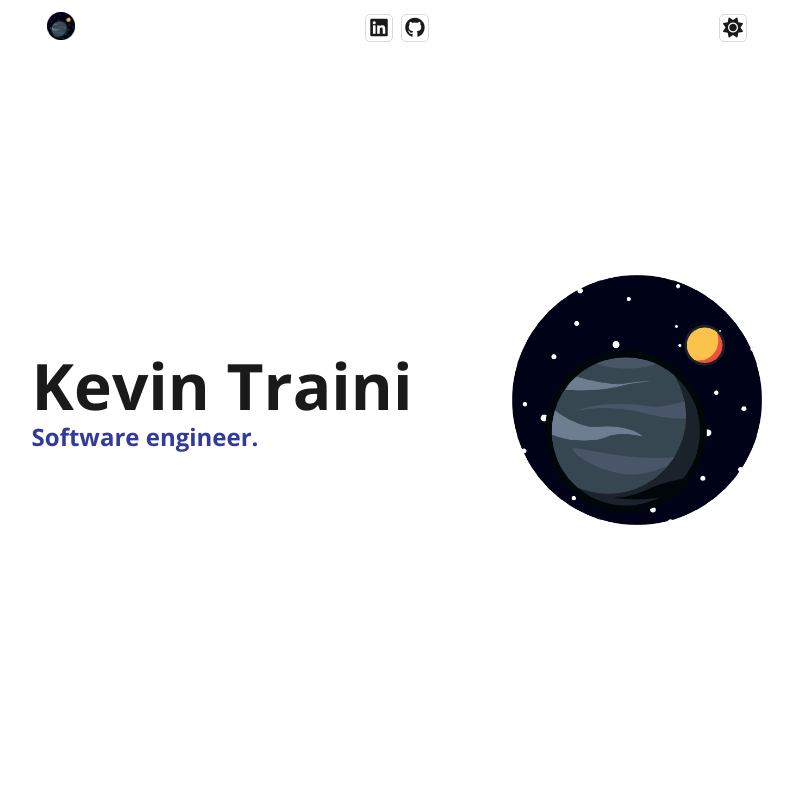
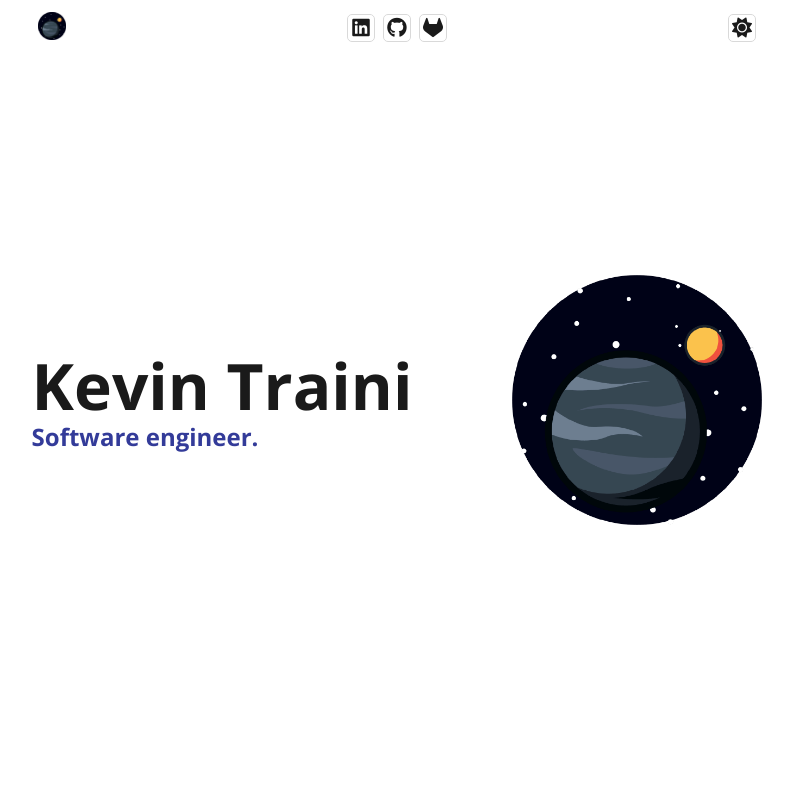
Before and after one commit to Gashmob/Website, a Vue app: page / in a window 1280 px wide. Shown: the top 800 px of the page, without its empty margins (243-1036 px from the left). Built offline with nearby package versions, Linux system fonts and the light colour scheme.

Commit message:
feat: Add gitlab profile link

```diff
--- a/src/components/HeaderBar.vue
+++ b/src/components/HeaderBar.vue
@@ -32,6 +32,9 @@
       </a>
       <a href="https://github.com/Gashmob" target="_blank" title="GitHub">
         <i class="fa-brands fa-github"></i>
+      </a>
+      <a href="https://gitlab.com/Gashmob" target="_blank" title="GitLab">
+        <i class="fa-brands fa-gitlab"></i>
       </a>
     </div>
     <div class="header-theme">
```
